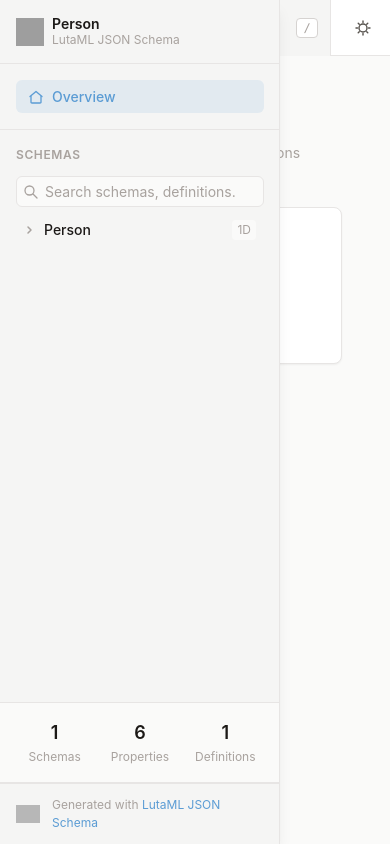
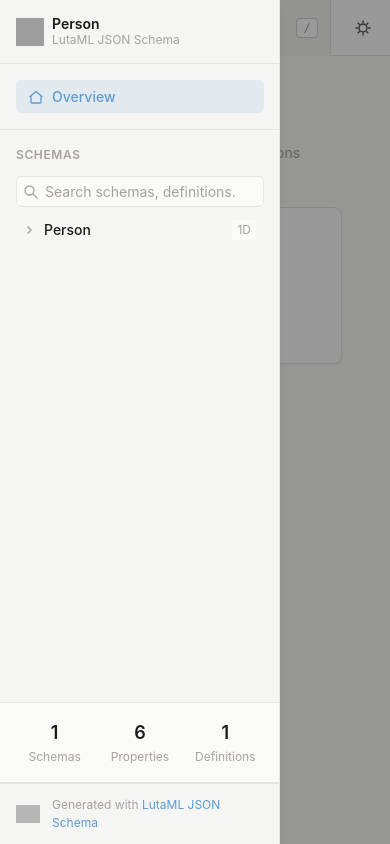
Before and after one commit to lutaml/lutaml-jsonschema, a Vue app in the folder frontend/: page / in a window 390 px wide. Built offline with nearby package versions, Linux system fonts and the light colour scheme; grey boxes are pictures that could not be loaded.

Commit message:
feat: mobile sidebar overlay + definition detail improvements in DetailPanel
- Add backdrop overlay when mobile sidebar is open (click-to-close)
- DetailPanel overview tab now shows definition-level: required fields,
  composition badges, property count range, additionalProperties status

```diff
--- a/frontend/src/App.vue
+++ b/frontend/src/App.vue
@@ -1,6 +1,7 @@
 <template>
   <div class="app-layout">
     <AppSidebar />
+    <div v-if="!uiStore.sidebarCollapsed" class="sidebar-overlay" @click="uiStore.toggleSidebar"></div>
     <div class="main-content">
       <AppHeader />
       <div class="content-area">
@@ -100,4 +101,19 @@ function isInputFocused(): boolean {
   padding: var(--space-6);
   background: var(--bg-primary);
 }
+
+/* Mobile sidebar overlay — hidden on desktop, shown on mobile when sidebar open */
+.sidebar-overlay {
+  display: none;
+}
+
+@media (max-width: 768px) {
+  .sidebar-overlay {
+    display: block;
+    position: fixed;
+    inset: 0;
+    background: rgba(0, 0, 0, 0.4);
+    z-index: 39;
+  }
+}
 </style>
--- a/frontend/src/components/DetailPanel.vue
+++ b/frontend/src/components/DetailPanel.vue
@@ -95,6 +95,32 @@
                   </span>
                 </div>
                 <div v-if="item.kind === 'schema' && schema.additionalProperties === false" class="meta-row">
+                  <span class="meta-label">Additional</span>
+                  <span class="badge badge-locked-detail">Denied</span>
+                </div>
+                <div v-if="definitionItem && definitionItem.required?.length" class="meta-row">
+                  <span class="meta-label">Required</span>
+                  <div class="meta-tags">
+                    <span v-for="r in definitionItem.required" :key="r" class="badge badge-required-sm">{{ r }}</span>
+                  </div>
+                </div>
+                <div v-if="definitionItem && (definitionItem.hasAllOf || definitionItem.hasAnyOf || definitionItem.hasOneOf)" class="meta-row">
+                  <span class="meta-label">Composition</span>
+                  <div class="meta-tags">
+                    <span v-if="definitionItem.hasAllOf" class="badge badge-composition-detail">allOf</span>
+                    <span v-if="definitionItem.hasAnyOf" class="badge badge-composition-detail">anyOf</span>
+                    <span v-if="definitionItem.hasOneOf" class="badge badge-composition-detail">oneOf</span>
+                  </div>
+                </div>
+                <div v-if="definitionItem && (definitionItem.minProperties != null || definitionItem.maxProperties != null)" class="meta-row">
+                  <span class="meta-label">Properties</span>
+                  <span class="text-secondary">
+                    <template v-if="definitionItem.minProperties != null && definitionItem.maxProperties != null">{{ definitionItem.minProperties }}..{{ definitionItem.maxProperties }}</template>
+                    <template v-else-if="definitionItem.minProperties != null">&ge; {{ definitionItem.minProperties }}</template>
+                    <template v-else>&le; {{ definitionItem.maxProperties }}</template>
+                  </span>
+                </div>
+                <div v-if="definitionItem && definitionItem.additionalProperties === false" class="meta-row">
                   <span class="meta-label">Additional</span>
                   <span class="badge badge-locked-detail">Denied</span>
                 </div>
@@ -379,6 +405,11 @@ const propertyItem = computed<SpaProperty | null>(() => {
   if (item.value?.kind !== 'property') return null
   return item.value.property
 })
+
+const definitionItem = computed(() => {
+  if (item.value?.kind !== 'definition') return null
+  return item.value.definition
+})
 </script>
 
 <style scoped>
```
